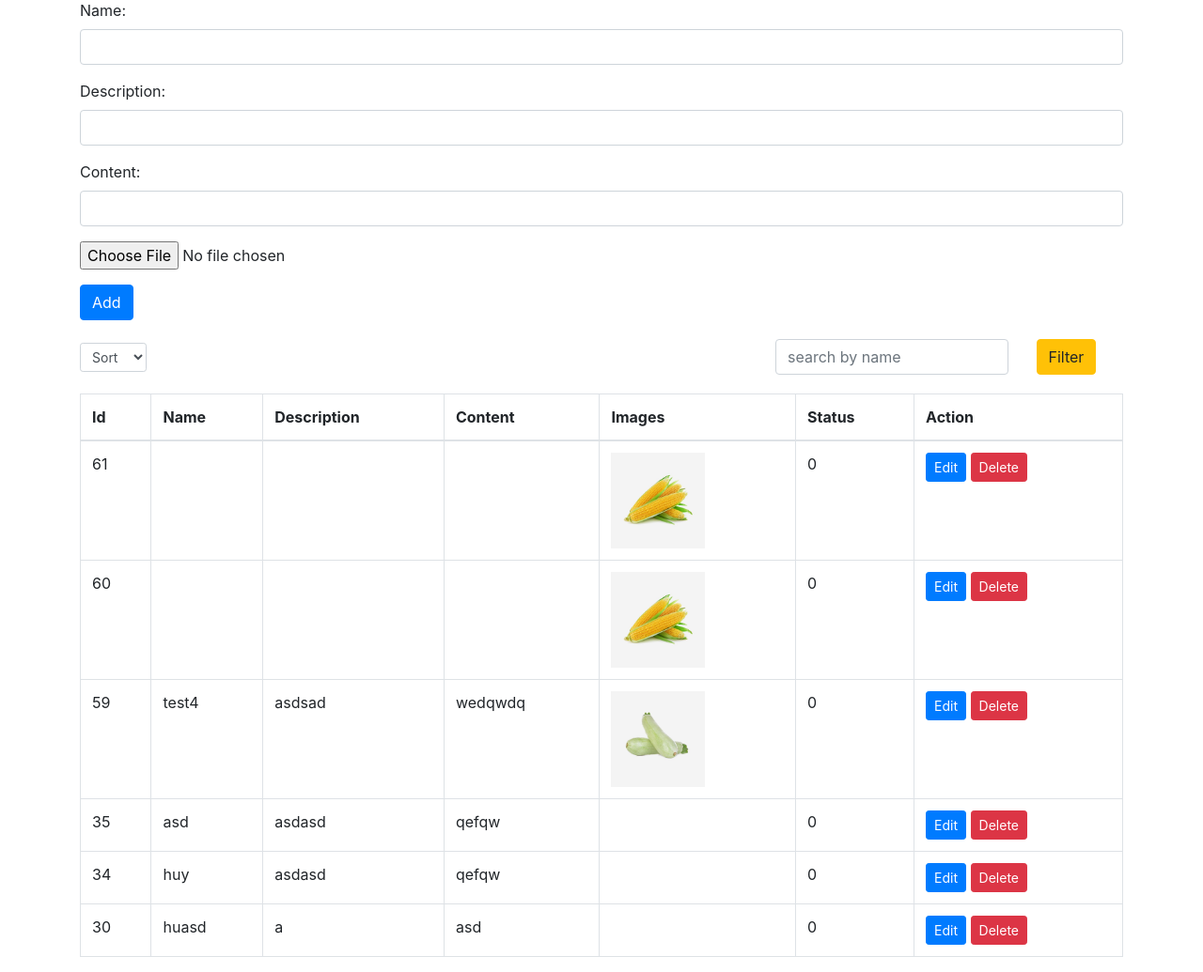
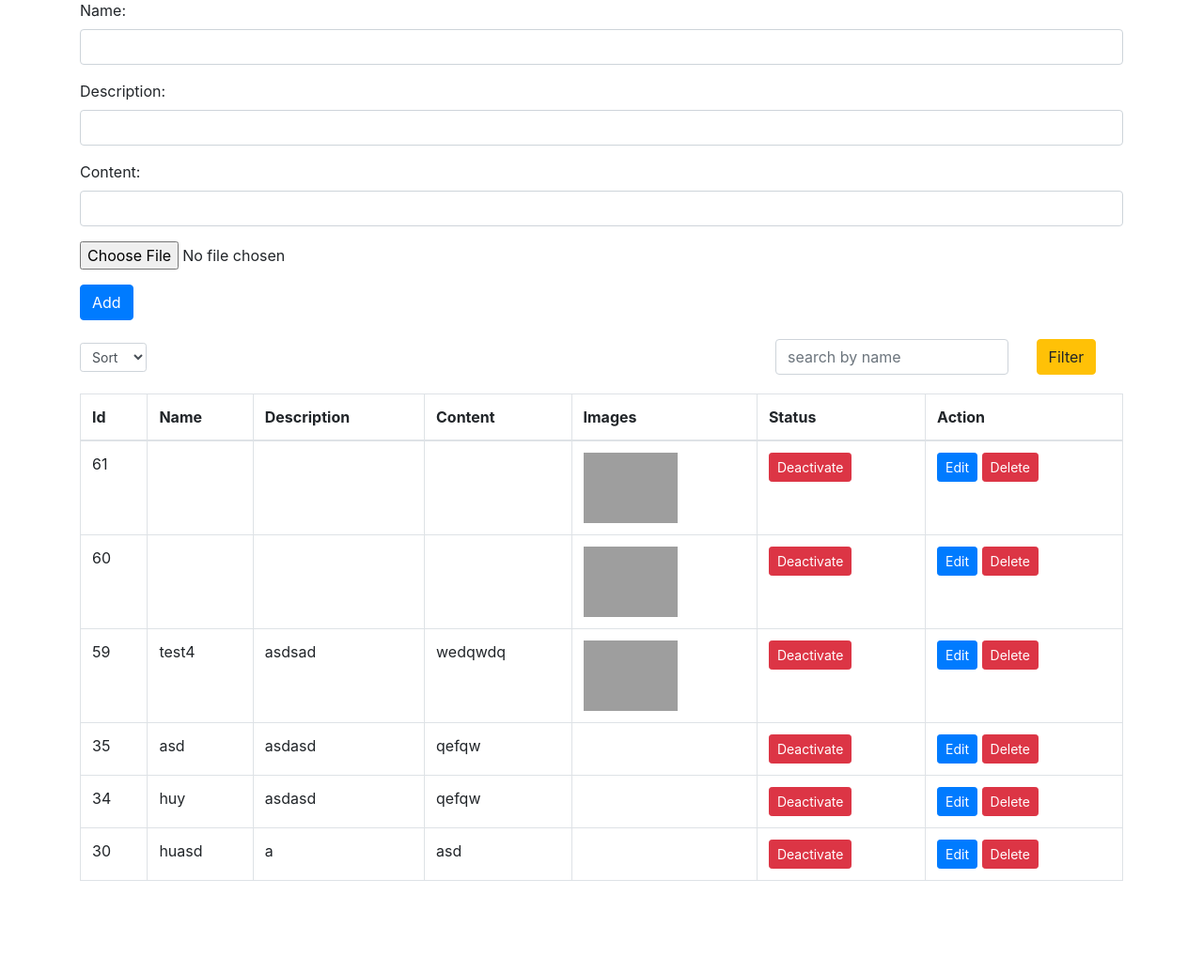
Before and after one commit to namhuydao/shopPHP, a PHP site: page / in a window 1280 px wide. Shown: the part 115-1150 px from the top of the page at 94% size. After the commit the page ends 1053 px from the top, so only its background shows below. Run offline with PHP 8.4, Linux system fonts and the light colour scheme; a user stored in the database is signed in; data comes from the database, SQL or seed files in the repository; some libraries are stand-ins or nearby versions; grey boxes are pictures that could not be loaded.

Commit message:
add files

```diff
--- a/add.php
+++ b/add.php
@@ -11,10 +11,6 @@ if (isset($_POST['add'])) {
     $file_tem_loc = $_FILES['fileToUpload']['tmp_name'];
     $file_store = "upload/" . $file_name;
     $uploadOk = 1;
-    if (file_exists($file_store)) {
-        echo "<script>alert('Sorry, file already exists.'); window.location = 'index.php';</script>";
-        $uploadOk = 0;
-    }
     if($file_type != "jpg" && $file_type != "png" && $file_type != "jpeg"
         && $file_type != "gif" ) {
         echo "<script>alert('Sorry, only JPG, JPEG, PNG & GIF files are allowed.'); window.location = 'index.php';</script>";
--- a/index.php
+++ b/index.php
@@ -72,7 +72,7 @@ $result = $conn->query($sql);
                         <input type="file" name="fileToUpload" id="fileToUpload" style="outline: none">
                     </div>
                     <div class="form-group">
-                        <img width ="100" id="updateImgId"/>
+                        <img width="100" id="updateImgId"/>
                     </div>
                     <div class="modal-footer">
                         <input type="submit" name="updateData" class="btn btn-primary" value="Update">
@@ -185,8 +185,17 @@ $result = $conn->query($sql);
                             <td><?php echo $row['name']; ?></td>
                             <td><?php echo $row['description']; ?></td>
                             <td><?php echo $row['content']; ?></td>
-                            <td class="imgtd"><img width ="100" src="<?php echo $row['images']; ?>"/></td>
-                            <td><?php echo $row['status']; ?></td>
+                            <td class="imgtd"><img width="100" src="<?php echo $row['images']; ?>"/></td>
+                            <?php
+                            $status = $row['status'];
+                            if ($status == 0) {
+                                $strStatus = "<a class='btn btn-danger btn-sm' href=activate.php?id=" . $row['id'] . ">Deactivate</a>";
+                            }
+                            if ($status == 1) {
+                                $strStatus = "<a class='btn btn-primary btn-sm' href=deactivate.php?id=" . $row['id'] . ">Activate</a>";
+                            }
+                            ?>
+                            <td><?php echo $strStatus ?></td>
                             <td>
                                 <button data-toggle="modal" data-target="#editModal"
                                         class="btn btn-primary btn-sm editBtn">Edit
--- a/signUp.php
+++ b/signUp.php
@@ -4,7 +4,8 @@
 <head>
     <meta charset="UTF-8">
     <meta name="viewport" content="width=device-width, initial-scale=1.0">
-  <link rel="stylesheet" href="https://stackpath.bootstrapcdn.com/bootstrap/4.3.1/css/bootstrap.min.css" integrity="sha384-ggOyR0iXCbMQv3Xipma34MD+dH/1fQ784/j6cY/iJTQUOhcWr7x9JvoRxT2MZw1T" crossorigin="anonymous">
+    <link rel="stylesheet" href="https://stackpath.bootstrapcdn.com/bootstrap/4.3.1/css/bootstrap.min.css"
+          integrity="sha384-ggOyR0iXCbMQv3Xipma34MD+dH/1fQ784/j6cY/iJTQUOhcWr7x9JvoRxT2MZw1T" crossorigin="anonymous">
     <link rel="stylesheet" href="assets/css/signIn.css">
     <title>Document</title>
 </head>
@@ -67,7 +68,6 @@
         }
     }
 }
-  $conn->close();
 ?>
 <div class="sidenav">
     <div class="login-main-text">
```
Also changed, not shown: delete.php (+7 -5 lines), upload/6004f37c341fd.jpg (deleted), upload/6005015fccdf7.jpg (deleted), upload/6005016f144e1.jpg (deleted), upload/6005018619809.jpg (deleted). Lines whose indentation alone changed are shown as unchanged.
